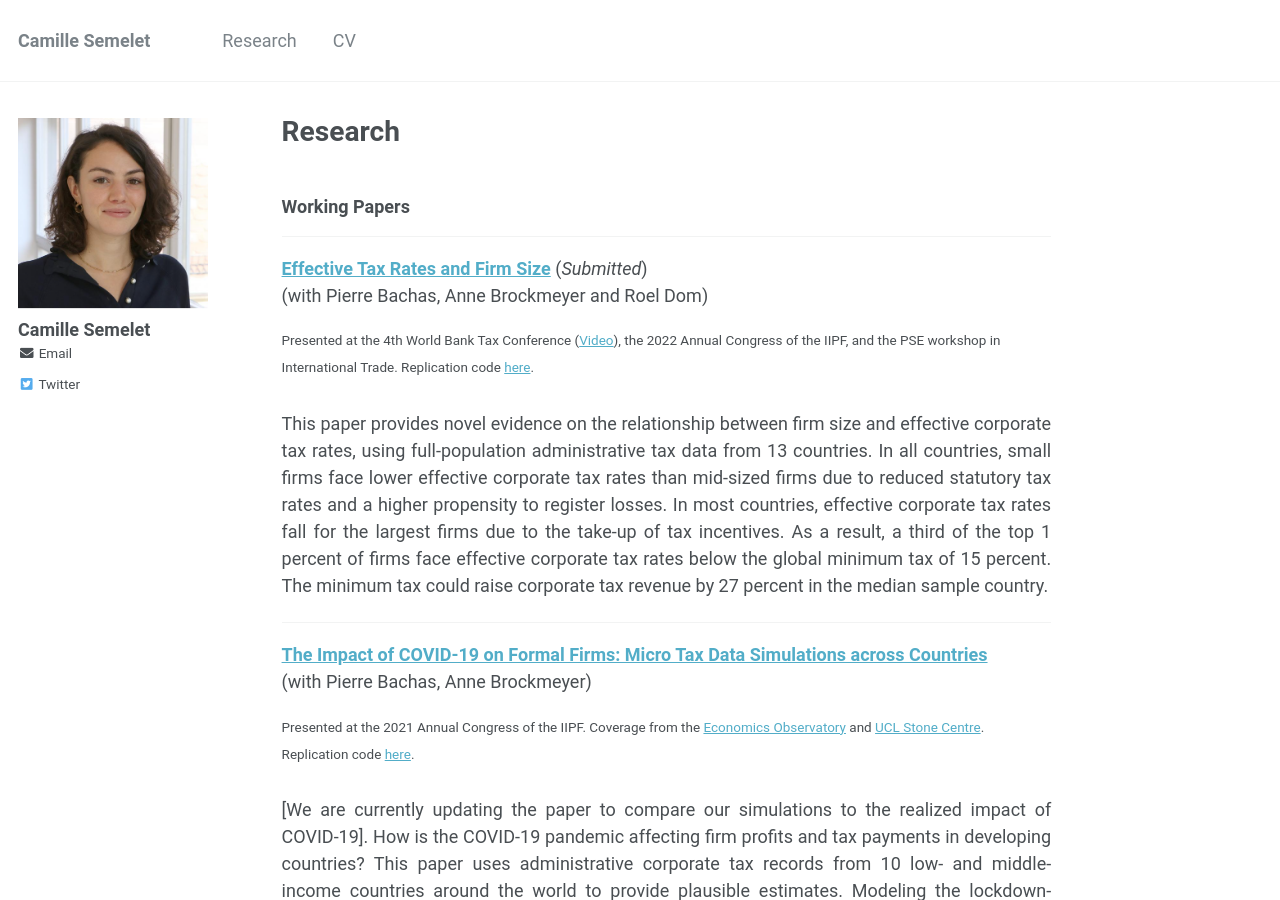
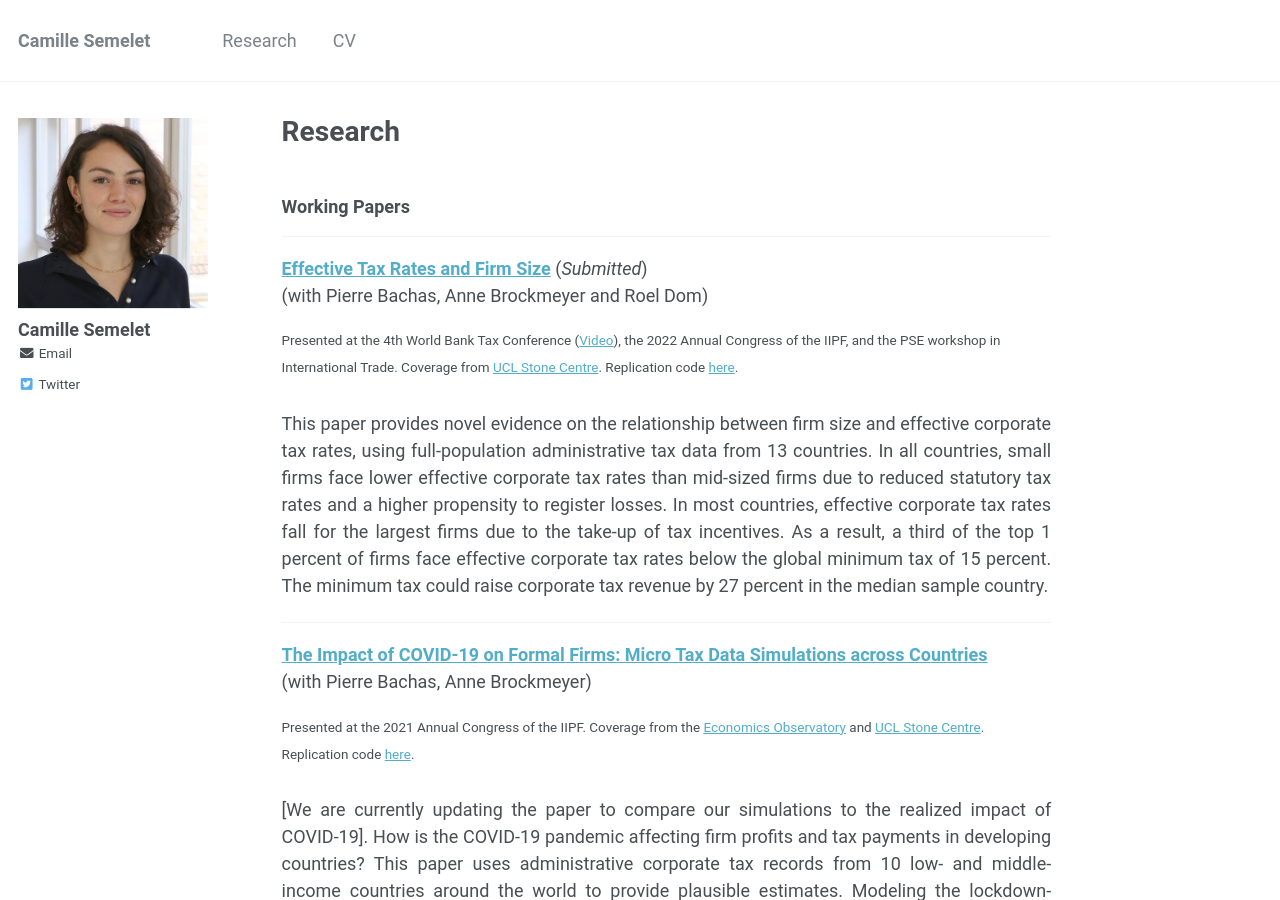
Before and after one commit to CamilleSemelet/camillesemelet.github.io, a Jekyll site: the page built from _pages/research.md, in a window 1280 px wide and 900 px high. Built offline with Jekyll 4.4.1, drawn with Linux system fonts in a browser that asks for light colours.

Commit message:
Update research.md

```diff
--- a/_pages/research.md
+++ b/_pages/research.md
@@ -6,10 +6,10 @@ title: Research
 ### Working Papers
 
 ---
-**[Effective Tax Rates and Firm Size](https://camillesemelet.github.io/files/ETR_wp.pdf)** (*Submitted*)
+**[Effective Tax Rates and Firm Size](https://camillesemelet.github.io/files/ETR_wp_CEPR.pdf)** (*Submitted*)
 (with Pierre Bachas, Anne Brockmeyer and Roel Dom)
 
-<sup>Presented at the 4th World Bank Tax Conference ([Video](https://worldbank.scene7.com/s7viewers/html5/VideoViewer.html?asset=worldbankprod/tax-conference-camille-semelet-AVS&config=worldbankprod/WB-Standard-Player-1&serverUrl=https://worldbank.scene7.com/is/image/&contenturl=https://worldbank.scene7.com/is/content/&posterimage=worldbankprod/tax-conference-camille-semelet-AVS&videoserverurl=https://worldbank.scene7.com/is/content)), the 2022 Annual Congress of the IIPF, and the PSE workshop in International Trade. Replication code [here](https://github.com/CamilleSemelet/International-Tax-Data-Lab).<sup>
+<sup>Presented at the 4th World Bank Tax Conference ([Video](https://worldbank.scene7.com/s7viewers/html5/VideoViewer.html?asset=worldbankprod/tax-conference-camille-semelet-AVS&config=worldbankprod/WB-Standard-Player-1&serverUrl=https://worldbank.scene7.com/is/image/&contenturl=https://worldbank.scene7.com/is/content/&posterimage=worldbankprod/tax-conference-camille-semelet-AVS&videoserverurl=https://worldbank.scene7.com/is/content)), the 2022 Annual Congress of the IIPF, and the PSE workshop in International Trade. Coverage from  [UCL Stone Centre](https://www.stone-econ.org/research/effective-tax-rates-and-firm-size). Replication code [here](https://github.com/CamilleSemelet/International-Tax-Data-Lab).<sup>
 
 <p align="justify">This paper provides novel evidence on the relationship between firm size and effective corporate tax rates, using full-population administrative tax data from 13 countries. In all countries, small firms face lower effective corporate tax rates than mid-sized firms due to reduced statutory tax rates and a higher propensity to register losses. In most countries, effective corporate tax rates fall for the largest firms due to the take-up of tax incentives. As a result, a third of the top 1 percent of firms face effective corporate tax rates below the global minimum tax of 15 percent. The minimum tax could raise corporate tax revenue by 27 percent in the median sample country.</p>
 
```
